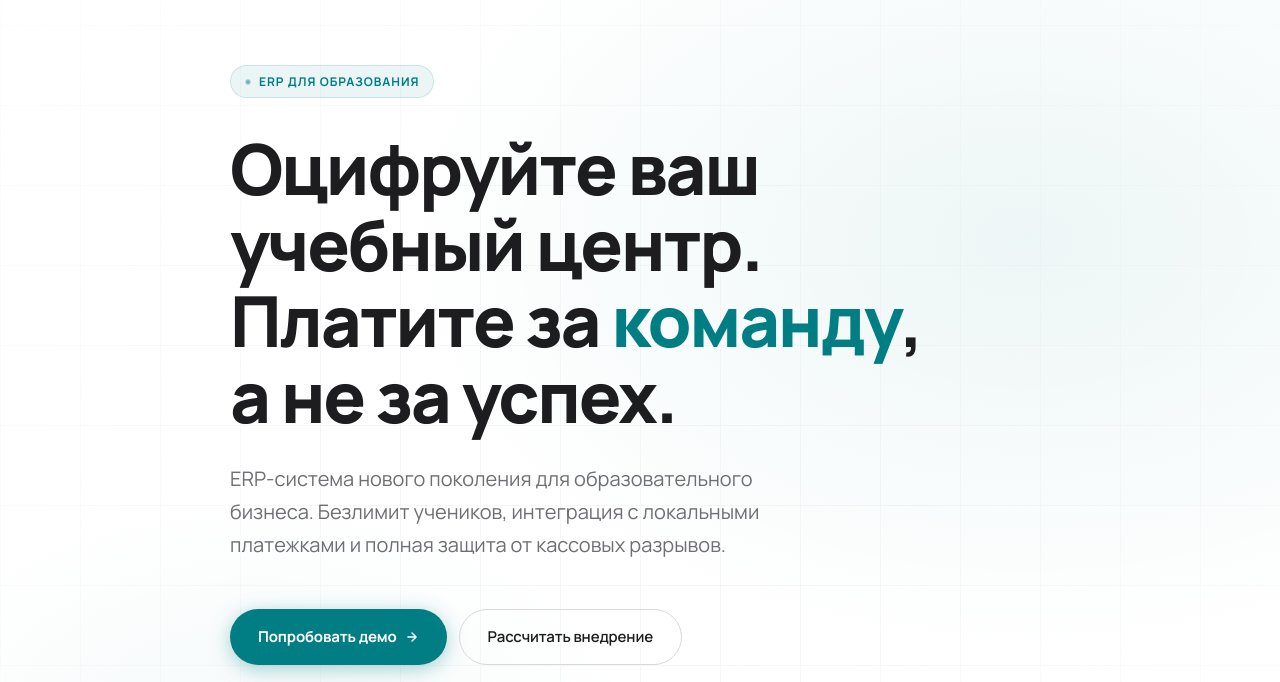
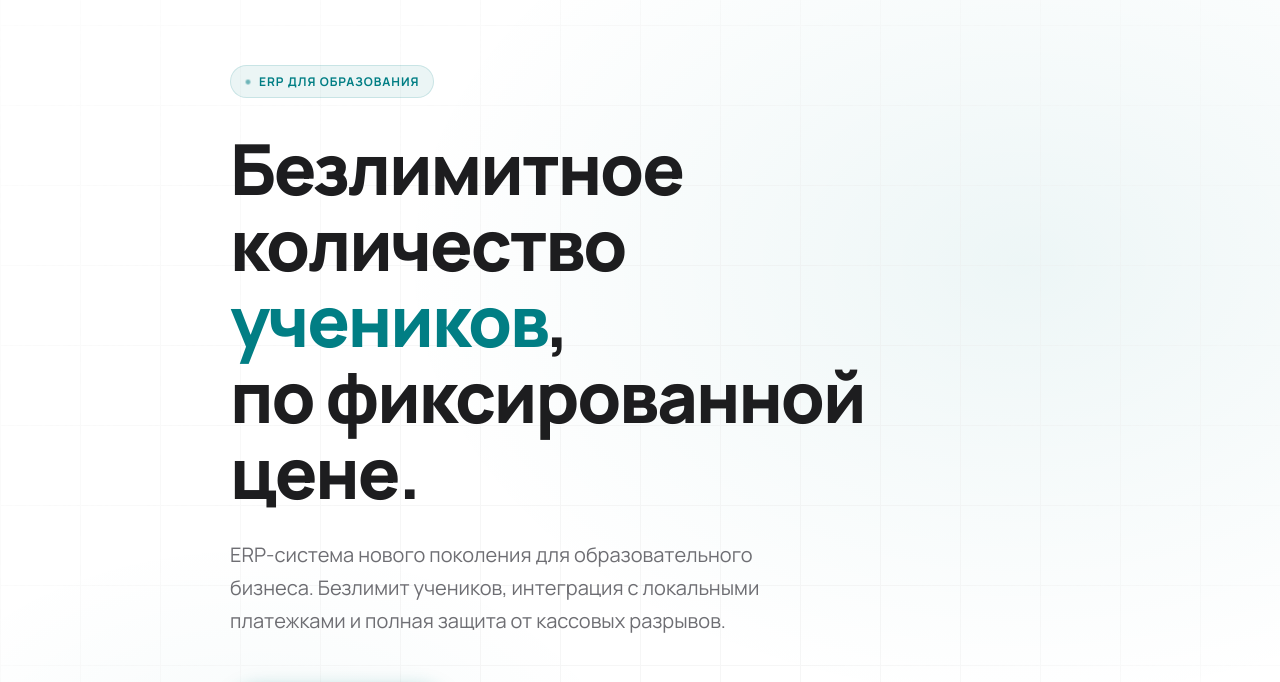
Before and after one commit to SharipovAkhror/odoo-edu-otizim, a plain HTML site: page index.html in a window 1280 px wide. Shown: the part 55-737 px from the top of the page. Drawn offline with Linux system fonts and the light colour scheme.

Commit message:
Update index.html

```diff
--- a/index.html
+++ b/index.html
@@ -1036,8 +1036,8 @@
       ERP для образования
     </div>
     <h1 class="reveal reveal-delay-1">
-      Оцифруйте ваш учебный центр.<br>
-      Платите за <em>команду</em>,<br>а не за успех.
+      Безлимитное количество<br>
+      <em>учеников</em>,<br>по фиксированной цене.
     </h1>
     <p class="hero-sub reveal reveal-delay-2">
       ERP-система нового поколения для образовательного бизнеса. Безлимит учеников, интеграция с локальными платежками и полная защита от кассовых разрывов.
@@ -1499,7 +1499,7 @@
       <defs><clipPath id="clip0_footer"><rect width="1007" height="188" fill="white"/></clipPath></defs>
     </svg>
   </div>
-  <p>© 2025 Otizim. Odoo Education. Все права защищены.</p>
+  <p>© 2026 O-tizim. Odoo Education. Все права защищены.</p>
 </footer>
 
 <script>
```
